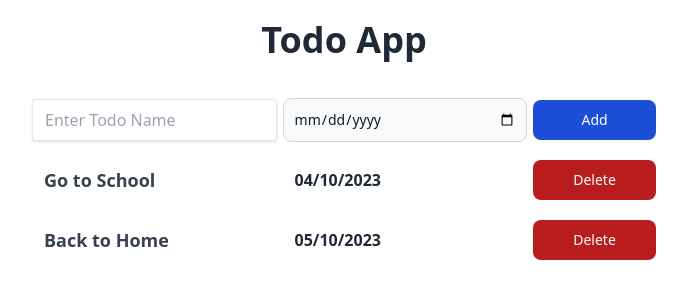
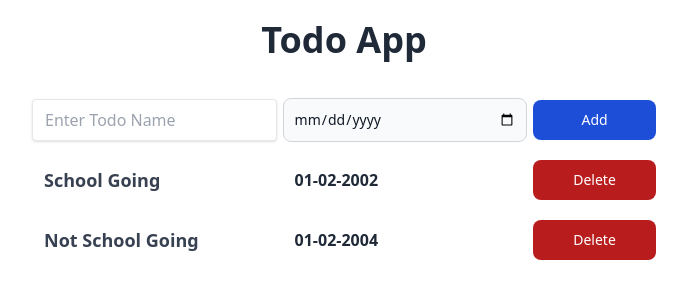
Before and after one commit to anas20023/Todo-App, a React (Vite) app: page / in a window 1280 px wide. Shown: the top 300 px of the page, without its empty margins (296-983 px from the left). Built offline with nearby package versions, Linux system fonts and the light colour scheme.

Commit message:
chore: Update item components and import paths

```diff
--- a/src/App.jsx
+++ b/src/App.jsx
@@ -1,14 +1,13 @@
 import Top_bar from './components/top';
 import Item_Add from './components/items';
-import Item_Add_2 from './components/item_2';
 import Heading from './components/head_Section';
 export default function Div() {
   return (
     <div className="flex flex-col justify-between items-center px-4">
       <Heading></Heading>
       <Top_bar />
-      <Item_Add/>
-      <Item_Add_2/>
+      <Item_Add ev_name="School Going" ev_date="01-02-2002" />
+      <Item_Add ev_name="Not School Going" ev_date="01-02-2004" />
     </div>
   );
 }
--- a/src/components/item_2.jsx
+++ /dev/null
@@ -1,17 +0,0 @@
-export default function Item_Add_2() {
-    let event_name = "Back to Home";
-    let event_date = "05/10/2023";
-    return (
-      <div className="flex flex-row w-full sm:w-full lg:w-2/4 mt-5 h-10 justify-between items-center gap-1.5">
-        <p className="w-2/5 px-3 py-4 text-lg text-gray-700 font-semibold">
-          {event_name}
-        </p>
-        <p className="w-2/5 px-3 py-4 text-base font-bold text-gray-800">
-          {event_date}
-        </p>
-        <button className="text-white bg-red-700 hover:bg-red-800 focus:ring-4 focus:outline-none focus:ring-red-300 font-medium rounded-lg text-sm w-1/5 px-5 py-2.5 text-center dark:bg-red-600 dark:hover:bg-red-700 dark:focus:ring-red-800">
-          Delete
-        </button>
-      </div>
-    );
-  }
--- a/src/components/items.jsx
+++ b/src/components/items.jsx
@@ -1,6 +1,6 @@
-export default function Item_Add() {
-  let event_name = "Go to School";
-  let event_date = "04/10/2023";
+export default function Item_Add(obj) {
+  let event_name = obj.ev_name;
+  let event_date = obj.ev_date;
   return (
     <div className="flex flex-row w-full sm:w-full lg:w-2/4 mt-5 h-10 justify-between items-center gap-1.5">
       <p className="w-2/5 px-3 py-4 text-lg text-gray-700 font-semibold">
```
